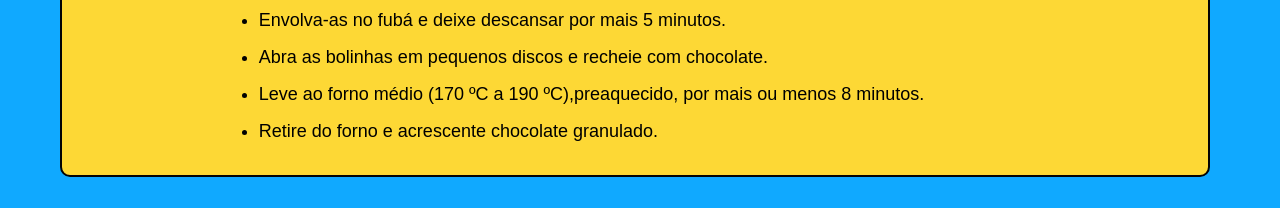
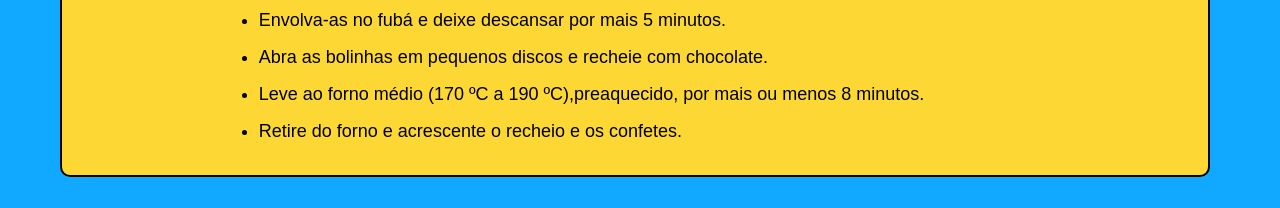
Before and after one commit to amdremessias/mxbeerbar, a plain HTML site: page index.html in a window 1280 px wide. Shown: the part 3249-3457 px from the top of the page. Drawn offline with nearby package versions, Linux system fonts and the light colour scheme.

Commit message:
Update index.html

```diff
--- a/index.html
+++ b/index.html
@@ -97,7 +97,7 @@
 
                     <li>Leve ao forno médio (170 ºC a 190 ºC),preaquecido, por mais ou menos 8 minutos.</li>
 
-                    <li>Retire do forno e acrescente chocolate granulado.</li>
+                    <li>Retire do forno e acrescente o recheio e os confetes.</li>
                   </ul>
                 </div>
             </div>
```
